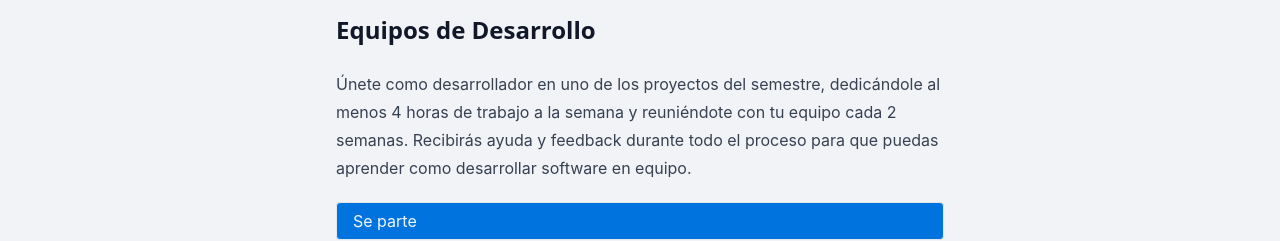
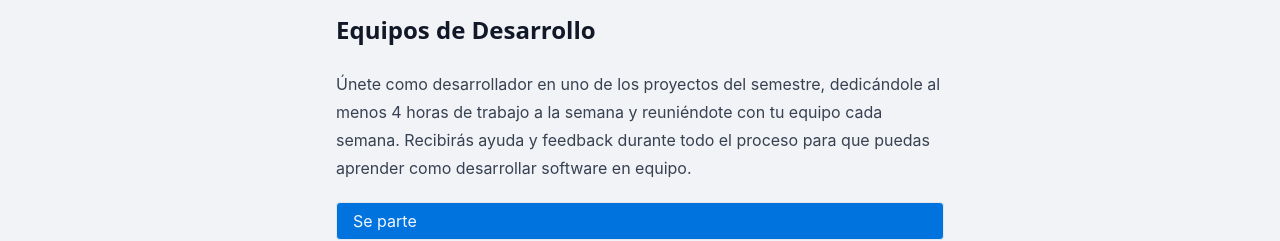
Before and after one commit to open-source-uc/osuc.dev, a SvelteKit app: page /join in a window 1280 px wide. Shown: the part 406-647 px from the top of the page. Built offline with nearby package versions, Linux system fonts and the light colour scheme.

Commit message:
fix weeks

```diff
--- a/src/routes/join/+page.svelte
+++ b/src/routes/join/+page.svelte
@@ -14,8 +14,8 @@
 	<h2>Equipos de Desarrollo</h2>
 	<p>
 		Únete como desarrollador en uno de los proyectos del semestre, dedicándole al menos 4 horas de
-		trabajo a la semana y reuniéndote con tu equipo cada 2 semanas. Recibirás ayuda y feedback
-		durante todo el proceso para que puedas aprender como desarrollar software en equipo.
+		trabajo a la semana y reuniéndote con tu equipo cada semana. Recibirás ayuda y feedback durante
+		todo el proceso para que puedas aprender como desarrollar software en equipo.
 	</p>
 
 	<div class="not-prose">
```
